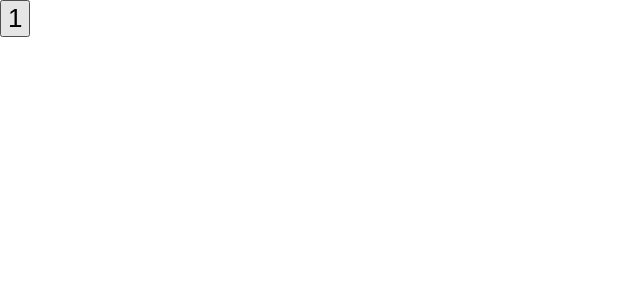
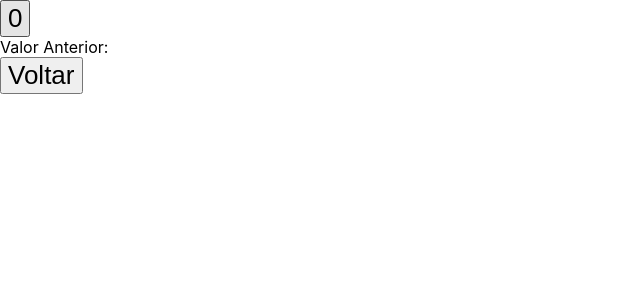
Before and after one commit to luiscns-alt/treinaweb-react-hooks, a React (Vite) app in the folder project-hooks/: page / in a window 1280 px wide. Shown: the top 300 px of the page, without its empty margins (0-640 px from the left). Built offline with nearby package versions, Linux system fonts and the light colour scheme.

Commit message:
hook: Pegando um valor anterior (funcionalidade de desfazer)

```diff
--- a/project-hooks/src/App.jsx
+++ b/project-hooks/src/App.jsx
@@ -1,14 +1,19 @@
+import { useState } from 'react';
 import './App.css';
 
 import ThemeProvider from './data/ThemeProvider';
 import useLocalStorage from './hooks/seLocalStorage';
+import useUndo from './hooks/useUndo';
 
 function App() {
-    const [counter, setCounter] = useLocalStorage('counter', 1);
+    const [counter, setCounter] = useState(0);
+    const prevValue = useUndo(counter);
 
     return (
         <ThemeProvider>
             <button onClick={() => setCounter(counter + 1)}>{counter}</button>
+            <div>Valor Anterior: {prevValue}</div>
+            <button onClick={() => setCounter(prevValue)}>Voltar</button>
         </ThemeProvider>
     );
 }
--- /dev/null
+++ b/project-hooks/src/hooks/useUndo.jsx
@@ -0,0 +1,11 @@
+import { useRef, useEffect } from 'react';
+
+export default function useUndo(value) {
+    const ref = useRef();
+
+    useEffect(() => {
+        ref.current = value;
+    }, [value]);
+
+    return ref.current;
+}
```
